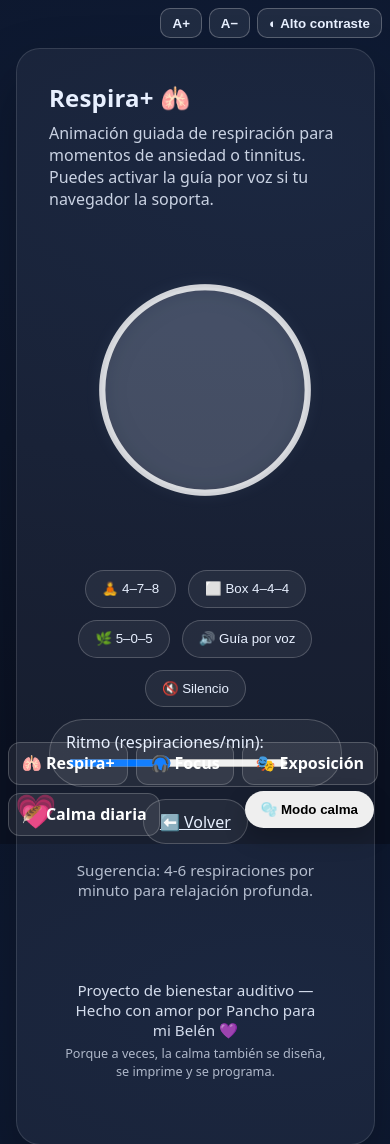
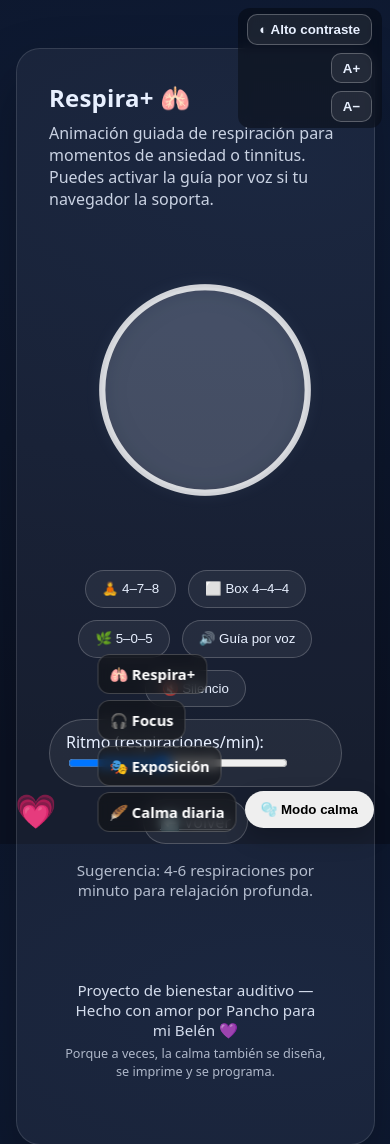
Before and after one commit to cochipichichi/calma, a plain HTML site: page modules/respira.html in a window 390 px wide. Shown: the top 1144 px of the page. Drawn offline with Linux system fonts and the light colour scheme; files that its build step writes are made by us from their sources; files whose address does not match are found by name.

Commit message:
Add files via upload

```diff
--- a/assets/css/accessibility.css
+++ b/assets/css/accessibility.css
@@ -1,27 +1,38 @@
 
-/* Accesibilidad */
-:root{
-  --calma-font-scale: 1;
-  --calma-fg: inherit;
-  --calma-bg: inherit;
-  --calma-link: inherit;
-}
+/* Accesibilidad - versión corregida */
+:root{ --calma-font-scale: 1; }
 html{ font-size: calc(16px * var(--calma-font-scale)); }
-body.calma-contrast{
-  filter: none;
-  background: #000 !important;
-  color: #fff !important;
-}
-body.calma-contrast a{ color: #7cc7ff !important; }
-body.calma-contrast .calma-footer{ border-top: 1px dashed #fff4; }
+body.calma-contrast{ background:#000 !important; color:#fff !important; }
+body.calma-contrast a{ color:#7cc7ff !important; }
 #calma-access{
-  position: fixed; right: 1rem; top: 1rem; z-index: 10000;
-  display: flex; gap: .4rem; flex-wrap: wrap;
+  position: fixed;
+  right: 1rem;
+  top: 1rem;
+  z-index: 10000;
+  display: flex;
+  flex-wrap: wrap;        /* evita sobreposición */
+  gap: .5rem;
+  justify-content: flex-end;
+  background: rgba(0,0,0,.35);
+  backdrop-filter: blur(6px);
+  padding: .4rem .6rem;
+  border-radius: 12px;
 }
 #calma-access button{
-  padding: .42rem .7rem; border-radius: 10px; border: 1px solid rgba(255,255,255,.25);
-  background: rgba(255,255,255,.08); color: inherit; font-weight: 600; cursor: pointer;
+  padding: .42rem .7rem;
+  border-radius: 10px;
+  border: 1px solid rgba(255,255,255,.25);
+  background: rgba(255,255,255,.08);
+  color: inherit;
+  font-weight: 600;
+  cursor: pointer;
+  white-space: nowrap;
 }
 @media (max-width:640px){
-  #calma-access{ right:.5rem; top:.5rem; }
+  #calma-access{
+    right:.5rem;
+    top:.5rem;
+    flex-direction: column;  /* apila en móvil */
+    align-items: flex-end;
+  }
 }
--- a/assets/css/calma.css
+++ b/assets/css/calma.css
@@ -1,8 +1,8 @@
 
 /* Calma UI */
-#calma-toggle { position: fixed; right: 1rem; bottom: 1rem; z-index: 9999; padding: .7rem 1rem; border-radius: 999px; border:none; box-shadow: 0 10px 25px rgba(0,0,0,.2); font-weight:700; cursor:pointer; }
+#calma-toggle { position: fixed; right: 1rem; bottom: calc(1rem + env(safe-area-inset-bottom)); z-index: 9997; padding: .7rem 1rem; border-radius: 999px; border:none; box-shadow: 0 10px 25px rgba(0,0,0,.2); font-weight:700; cursor:pointer; }
 #calma-overlay { position: fixed; inset: 0; pointer-events: none; z-index: 9990; }
-#calma-heart { position: fixed; left: 1rem; bottom: 1rem; width: 40px; height: 40px; z-index: 9999; pointer-events: none; transform-origin: center; }
+#calma-heart { position: fixed; left: 1rem; bottom: calc(1rem + env(safe-area-inset-bottom)); width: 40px; height: 40px; z-index: 9996; pointer-events: none; transform-origin: center; }
 .calma-beat { animation: calmBeat 1.5s ease-in-out infinite; }
 @keyframes calmBeat { 0% { transform: scale(1); } 14% { transform: scale(1.15); } 28% { transform: scale(1); } 42% { transform: scale(1.15); } 70% { transform: scale(1); } 100% { transform: scale(1); } }
 .calma-footer { margin-top: 3rem; padding: 2rem 1rem; text-align:center; opacity:.9; font-size:.95rem; }
--- a/assets/css/dock.css
+++ b/assets/css/dock.css
@@ -1,4 +1,19 @@
 
-#calma-dock{ position:fixed; left:1rem; bottom:1rem; display:flex; gap:.5rem; z-index:9999; flex-wrap:wrap }
-#calma-dock a{ text-decoration:none; padding:.6rem .8rem; border-radius:12px; border:1px solid rgba(255,255,255,.2); background:rgba(255,255,255,.08); color:white; font-weight:600 }
-@media (max-width:640px){ #calma-dock{ left:.5rem; bottom:.5rem } }
+#calma-dock{
+  position:fixed; left:1rem; bottom:calc(1rem + env(safe-area-inset-bottom));
+  display:flex; gap:.5rem; z-index:9998; flex-wrap:wrap;
+  max-width:min(92vw, 700px);
+}
+#calma-dock a{
+  text-decoration:none; padding:.6rem .8rem; border-radius:12px;
+  border:1px solid rgba(255,255,255,.2); background:rgba(17,17,17,.55);
+  backdrop-filter: blur(6px);
+  color:white; font-weight:600
+}
+@media (max-width:860px){
+  #calma-dock{ left:50%; transform:translateX(-50%); bottom:calc(.75rem + env(safe-area-inset-bottom)); }
+}
+@media (max-width:520px){
+  #calma-dock{ gap:.4rem }
+  #calma-dock a{ padding:.55rem .7rem; font-size:.92rem }
+}
--- a/assets/css/expo.css
+++ b/assets/css/expo.css
@@ -11,3 +11,7 @@ canvas{position:absolute;inset:0;width:100%;height:100%}
 .controls{display:flex;gap:.75rem;justify-content:center;flex-wrap:wrap}
 .controls button{padding:.7rem 1rem;border-radius:999px;border:1px solid rgba(255,255,255,.2);background:rgba(255,255,255,.06);color:#eaf2ff}
 footer{padding:1rem;text-align:center;opacity:.8}
+
+
+/* Reservar espacio inferior para el dock y el botón de calma */
+.calma-safe-bottom{ padding-bottom: clamp(80px, 12vh, 140px); }
--- a/assets/css/focus.css
+++ b/assets/css/focus.css
@@ -12,3 +12,7 @@ footer{ text-align:center; opacity:.8; margin-top:1rem }
 .canvas{ width:100%; height:180px; display:block; border-radius:12px; background:rgba(255,255,255,.03); margin-top:.75rem }
 .topbar{ display:flex; gap:.5rem; flex-wrap:wrap; align-items:center; justify-content:space-between }
 .topbar a{ color:var(--fg); opacity:.9 }
+
+
+/* Reservar espacio inferior para el dock y el botón de calma */
+.calma-safe-bottom{ padding-bottom: clamp(80px, 12vh, 140px); }
--- a/assets/css/panel.css
+++ b/assets/css/panel.css
@@ -14,3 +14,7 @@ h1{ margin:.2rem 0 }
 .row{ display:flex; gap:.5rem; flex-wrap:wrap; align-items:center; justify-content:space-between }
 .btn{ padding:.55rem .9rem; border-radius:10px; border:1px solid rgba(255,255,255,.2); background:rgba(255,255,255,.08); color:var(--fg) }
 small{ color:var(--mut) }
+
+
+/* Reservar espacio inferior para el dock y el botón de calma */
+.calma-safe-bottom{ padding-bottom: clamp(80px, 12vh, 140px); }
--- a/assets/css/respira.css
+++ b/assets/css/respira.css
@@ -12,3 +12,7 @@ canvas{ display:block; width:min(380px, 80vw); height:min(380px, 80vw); margin:1
 .controls input[type="range"]{ width:220px }
 .note{ opacity:.75; font-size:.95rem; text-align:center; margin-top:1rem }
 footer{ text-align:center; opacity:.8; margin-top:1rem }
+
+
+/* Reservar espacio inferior para el dock y el botón de calma */
+.calma-safe-bottom{ padding-bottom: clamp(80px, 12vh, 140px); }
--- a/assets/js/accessibility.js
+++ b/assets/js/accessibility.js
@@ -1,26 +1,35 @@
 
 (()=>{
   const KEY = 'calma_access_v1';
+
+  // elimina duplicados si ya existe
+  const old = document.getElementById('calma-access');
+  if(old) old.remove();
+
   function load(){
     try{ return JSON.parse(localStorage.getItem(KEY)) || { scale:1, contrast:false }; }
     catch(e){ return { scale:1, contrast:false }; }
   }
   function save(s){ localStorage.setItem(KEY, JSON.stringify(s)); }
   let state = load();
+
   function apply(){
     document.documentElement.style.setProperty('--calma-font-scale', state.scale);
     document.body.classList.toggle('calma-contrast', !!state.contrast);
   }
+
   function ui(){
-    if(document.getElementById('calma-access')) return;
     const box = document.createElement('div'); box.id='calma-access';
     const mk = (txt, cb) => { const b = document.createElement('button'); b.textContent=txt; b.onclick=cb; return b; };
-    const inc = mk('A+', ()=>{ state.scale = Math.min(1.6, +(state.scale+0.1).toFixed(2)); save(state); apply(); });
-    const dec = mk('A−', ()=>{ state.scale = Math.max(0.8, +(state.scale-0.1).toFixed(2)); save(state); apply(); });
-    const con = mk('◐ Alto contraste', ()=>{ state.contrast = !state.contrast; save(state); apply(); });
-    box.append(inc,dec,con);
+    const inc = mk('A+', ()=>{ state.scale=Math.min(1.6, +(state.scale+0.1).toFixed(2)); save(state); apply(); });
+    const dec = mk('A−', ()=>{ state.scale=Math.max(0.8, +(state.scale-0.1).toFixed(2)); save(state); apply(); });
+    const con = mk('◐ Alto contraste', ()=>{ state.contrast=!state.contrast; save(state); apply(); });
+    // orden: contraste primero (mejor visibilidad), luego A+/A−
+    box.append(con, inc, dec);
     document.body.appendChild(box);
   }
-  if(document.readyState==='loading'){ document.addEventListener('DOMContentLoaded', ()=>{ ui(); apply(); }); }
-  else { ui(); apply(); }
+
+  if(document.readyState==='loading'){
+    document.addEventListener('DOMContentLoaded', ()=>{ apply(); ui(); });
+  } else { apply(); ui(); }
 })();
--- a/assets/js/dock.js
+++ b/assets/js/dock.js
@@ -12,6 +12,7 @@
     d.appendChild(link('./modules/exposicion.html','🎭 Exposición'));
     d.appendChild(link('./modules/calma-panel.html','🪶 Calma diaria'));
     document.body.appendChild(d);
+    var sp=document.createElement('div'); sp.id='calma-spacer'; sp.style.height='100px'; sp.style.width='1px'; sp.style.opacity='0'; document.body.appendChild(sp);
   }
   if(document.readyState==='loading') document.addEventListener('DOMContentLoaded', make); else make();
 })();
--- a/modules/respira.html
+++ b/modules/respira.html
@@ -7,7 +7,7 @@
   <link rel="stylesheet" href="assets/css/dock.css">
   <link rel="stylesheet" href="assets/css/accessibility.css">
 </head><body>
-<main>
+<main class="calma-safe-bottom">
   <section class="card">
     <h1>Respira+ 🫁</h1>
     <p class="lead">Animación guiada de respiración para momentos de ansiedad o tinnitus. Puedes activar la guía por voz si tu navegador la soporta.</p>
```
Also changed, not shown: index.html (+1 -1 lines), modules/exposicion.html (+1 -1 lines).
